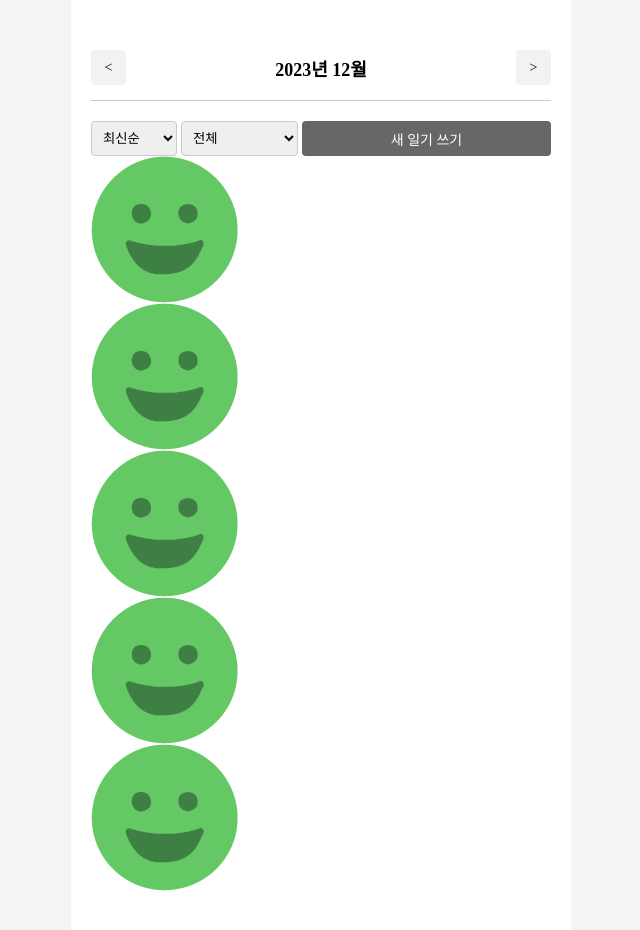
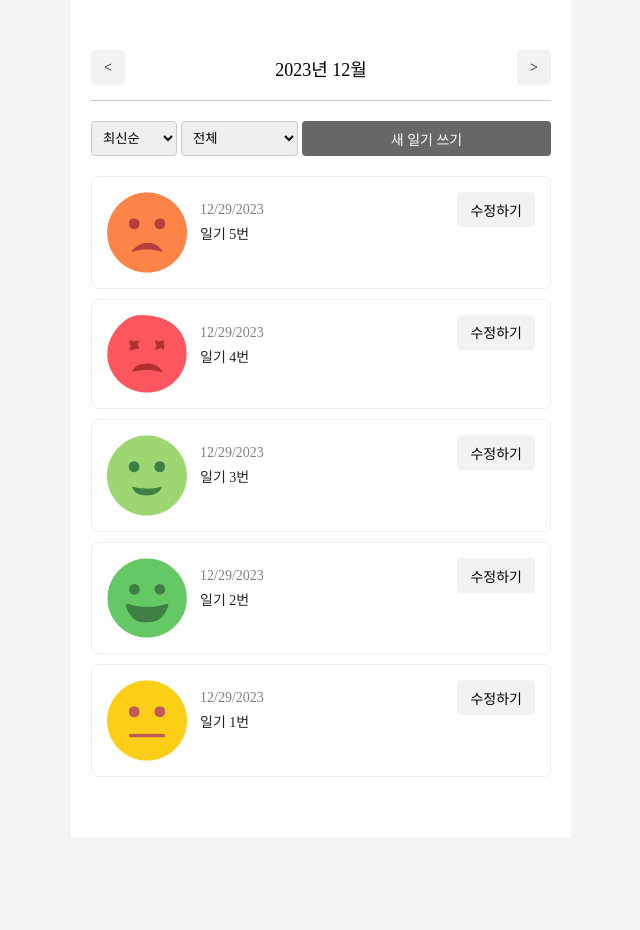
Before and after one commit to pearlworld/emotion-diary, a React (Create React App) app: page / in a window 1280 px wide. Shown: the top 930 px of the page, without its empty margins (319-959 px from the left). After the commit the page ends 837 px from the top, so only its background shows below. Built offline with nearby package versions, Linux system fonts and the light colour scheme; a web font is replaced by a local one.

Commit message:
240102 리스트 호출 커밋

```diff
--- a/src/components/DiaryItem.js
+++ b/src/components/DiaryItem.js
@@ -1,13 +1,36 @@
 import React from 'react'
+import MyButton from './MyButton'
+import { useNavigate } from 'react-router-dom';
 
 const DiaryItem = ({ id, emotion, content, date }) => {
+
+  const navigate = useNavigate();
+  const strDate = new Date(parseInt(date)).toLocaleDateString().replaceAll(" ", "").replace(/\.$/, "");;
+
+  console.log(strDate);
+
+  const goDetail = () => {
+    navigate(`/diary/${id}`);
+  }
+
+  const goEdit = () => {
+    navigate(`/edit/${id}`);
+  }
+
   return (
     <div className='list_item'>
-      <div className='item_img'>
-        <img src={process.env.PUBLIC_URL + './assets/emotion1.png'} />
+      <div
+        className={["item_img", `item_img_${emotion}`].join(" ")}
+        onClick={goDetail}
+      >
+        <img src={process.env.PUBLIC_URL + `./assets/emotion${emotion}.png`} />
       </div>
-      <div className='item_text'>
-        <div className=''></div>
+      <div className='item_text' onClick={goDetail}>
+        <div className='item_date'>{strDate}</div>
+        <div className='item_content'>{content}</div>
+      </div>
+      <div onClick={goEdit}>
+        <MyButton text={"수정하기"} />
       </div>
     </div>
   )
--- a/src/components/MyHeader.js
+++ b/src/components/MyHeader.js
@@ -5,9 +5,9 @@ const MyHeader = ({ headText, leftChild, rightChild }) => {
         <div className="head_left">
           {leftChild}
         </div>
-        <h2 className="head_text">
+        <div className="head_text">
           {headText}
-        </h2>
+        </div>
         <div className="head_right">
           {rightChild}
         </div>
--- a/src/css/style.css
+++ b/src/css/style.css
@@ -214,7 +214,12 @@ body {
   align-items: center;
   justify-content: space-between;
 }
+.header_inner > div {
+  display: flex;
+}
 .header .head_text {
+  width: 50%;
+  justify-content: center;
   font-size: 18px;
 }
 button {
@@ -227,14 +232,16 @@ button {
   font-size: 14px;
   box-sizing: border-box;
 }
-.head_left button {
-  width: 35px;
+.head_left {
+  width: 25%;
+  justify-content: start;
 }
-.head_right button {
-  width: 35px;
+.head_right {
+  width: 25%;
+  justify-content: end;
 }
 
-/* 버튼 */
+/* 리스트 */
 .list_head {
   display: flex;
   align-items: center;
@@ -268,6 +275,10 @@ button {
 .list_head .right_col button {
   width: 100%;
 }
+.Mybutton {
+  padding: 0 13px;
+  box-sizing: border-box;
+}
 .MyButton_default {
   background-color: #f2f2f2;
 }
@@ -280,27 +291,34 @@ button {
   background-color: #676767;
   color: #fff;
 }
-@media (max-width: 500px) {
-  .DiaryList {
-    padding: 30px 20px;
-    margin-top: 30px;
+.list_body {
+  margin-top: 20px;
 }
-  .list__title {
-    margin-bottom: 20px;
+.list_item {
+  display: flex;
+  align-items: flex-start;
+  justify-content: space-between;
+  padding: 15px;
+  margin-bottom: 10px;
+  border: 1px solid #eee;
+  border-radius: 7px;
+  box-sizing: border-box;
 }
-  .list__total {
-    margin-bottom: 15px;
+.item_img img {
+  width: 80px;
 }
-  .item__top {
-    display: block;
+.item_text {
+  flex-grow: 1;
+  padding: 10px 0;
+  margin-left: 13px;
 }
-  .item__author {
+.item_date {
   margin-bottom: 5px;
+  font-weight: 500;
+  font-size: 14px;
+  color: #818181;
 }
-  .item__date {
-    margin-left: 0;
-    margin-bottom: 15px;
+.item_content {
   font-size: 14px;
-    white-space:normal;
+  color: #222;
 }
-}
--- a/src/pages/New.js
+++ b/src/pages/New.js
@@ -1,10 +1,19 @@
 import React from 'react'
+import { useNavigate } from 'react-router-dom';
+import MyHeader from '../components/MyHeader'
+import MyButton from '../components/MyButton'
 
 const New = () => {
+  const navigate = useNavigate();
+
   return (
     <div>
-      <h2>New</h2>
-      <p>작성 페이지</p>
+      <MyHeader
+        headText={"새 일기쓰기"}
+        leftChild={
+          <MyButton text={"< 뒤로가기"}
+            onclick={() => navigate(-1)} />
+        } />
     </div>
   )
 }
```
Lines whose indentation alone changed are shown as unchanged.
